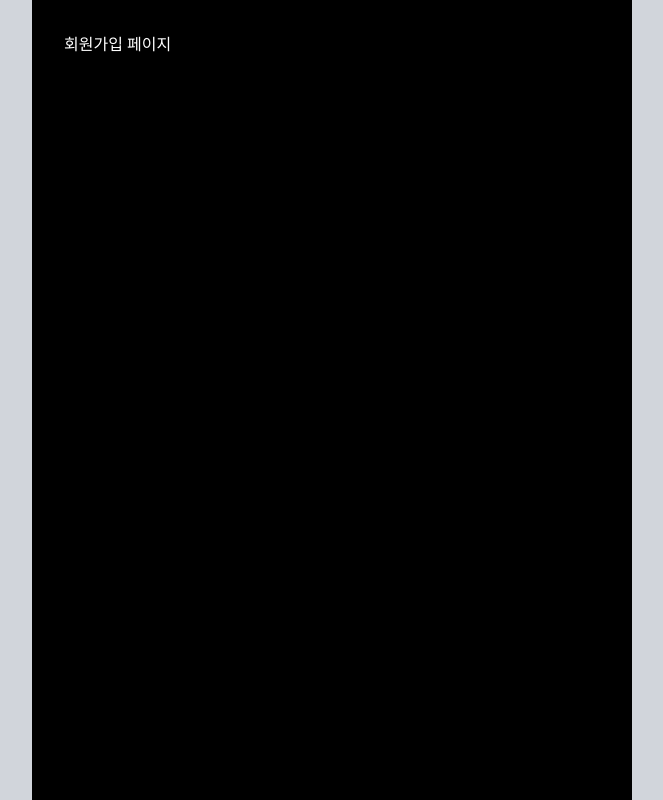
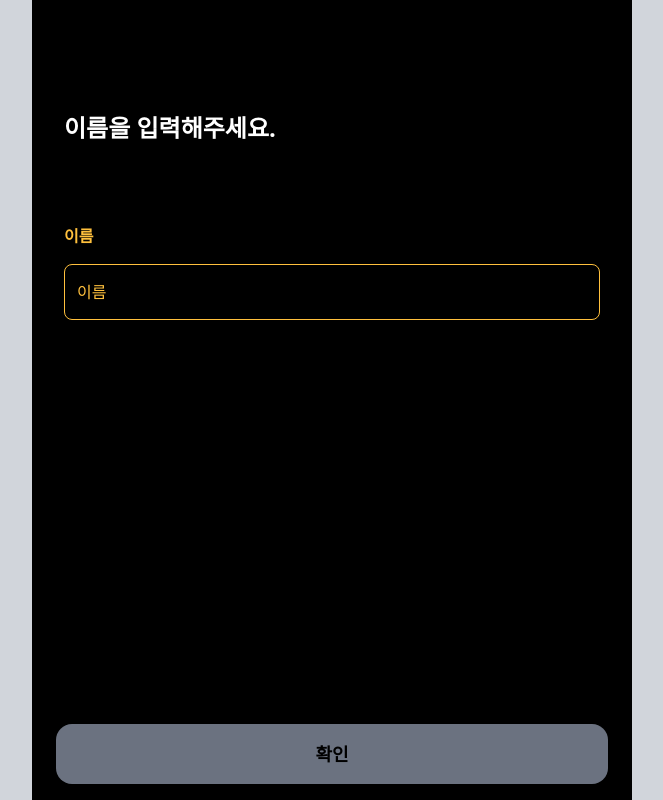
Before and after one commit to FITS-U/FitsU_FE, a Next.js app: page /register in a window 1280 px wide. Shown: the whole page, without its empty margins (308-971 px from the left). Built offline with nearby package versions, Linux system fonts and the light colour scheme.

Commit message:
feat: 회원가입 고유 컴포넌트 구현

```diff
--- a/package.json
+++ b/package.json
@@ -9,6 +9,7 @@
     "lint": "next lint"
   },
   "dependencies": {
+    "axios": "^1.7.7",
     "next": "15.0.3",
     "react": "^18.3.1",
     "react-dom": "^18.3.1",
--- /dev/null
+++ b/src/app/login/components/AboutAuth.tsx
@@ -0,0 +1,181 @@
+import { TitleType, useAuthStore } from "@/store/authStore";
+import { SignupType, useSignupStore } from "@/store/signupStore";
+import { ChangeEvent, KeyboardEvent } from "react";
+
+interface AuthProps {
+  text: string;
+}
+
+// 로그인 또는 회원가입 선택 버튼 컴포넌트
+export const AuthBtn = ({ text }: AuthProps) => {
+  return (
+    <button className="border-2 border-current w-full h-16 text-xl text-main-color font-bold rounded-xl">
+      {text}
+    </button>
+  );
+}
+
+// 로그인-회원가입 단계별 설명 컴포넌트
+export const AuthDescription = ({ text }: AuthProps) => {
+  return (
+    <div className="mt-20 text-2xl font-bold h-28">
+      {text}
+    </div>
+  );
+}
+
+
+export interface AuthInputProps { text:string; title:TitleType; maxLen:number; onNext?:()=>void; }
+// input 버튼 컴포넌트
+export const AuthInput = ({ text, title, maxLen, onNext } : AuthInputProps) => {
+  const { user, setUser } = useAuthStore();
+
+  const onChangeHandler = (e:ChangeEvent<HTMLInputElement>) => {
+    const {value} = e.target;
+    setUser({ ...user, [title]:value });
+  }
+
+  const onKeyDownHandler = (e: KeyboardEvent<HTMLInputElement>) => {
+    if (e.key == "Enter") {
+      if (onNext) onNext();
+    }
+  };
+
+  return (
+    <div className="flex items-center">
+      <div className="w-full flex flex-col text-main-color">
+        <div className="font-semibold mb-4">{text}</div>
+        <input
+          type="text"
+          placeholder={text}
+          maxLength={maxLen}
+          value={user[title]}
+          onChange={onChangeHandler}
+          onKeyDown={onKeyDownHandler}
+          className="w-full h-14 p-3 border border-current rounded-lg bg-black focus:outline-none focus:ring-0 placeholder:text-main-color"
+        />
+      </div>
+    </div>
+  );
+};
+
+
+export interface AuthBtnProps { onNext?:()=>void; title:TitleType; }
+// 하단에 고정되어 있는 버튼 컴포넌트
+export const AuthFixedBtn = ({ onNext, title } :AuthBtnProps ) => {
+  const { user } = useAuthStore();
+  const isDisabled = user[title].trim() === "";
+
+  const onDefault = ()=>{
+    console.log(user);
+  }
+
+  return (
+    <div className="absolute block bottom-4 w-full -left-0">
+      <div className="px-6">
+        <button
+          className={`p-4 w-full x-2 font-bold text-black text-lg rounded-2xl ${
+            isDisabled ? "bg-gray-500" : "bg-main-color"
+          }`}
+          disabled={isDisabled}
+          onClick={onNext}
+        >
+          확인
+        </button>
+      </div>
+    </div>
+  );
+};
+
+
+export interface RegisterInputProps { text:string; title:SignupType; maxLen:number; onNext?:()=>void; }
+// 회원가입 input 버튼 컴포넌트
+export const SignupInput = ({ text, title, maxLen, onNext } : RegisterInputProps) => {
+  const { newUser, setNewUser } = useSignupStore();
+
+  const onChangeHandler = (e:ChangeEvent<HTMLInputElement>) => {
+    const {value} = e.target;
+    setNewUser({ ...newUser, [title]:value });
+  }
+
+  const onKeyDownHandler = (e: KeyboardEvent<HTMLInputElement>) => {
+    if (e.key == "Enter") {
+      if (onNext) onNext();
+    }
+  };
+
+  return (
+    <div className="flex items-center">
+      <div className="w-full flex flex-col text-main-color">
+        <div className="font-semibold mb-4">{text}</div>
+        <input
+          type="text"
+          placeholder={text}
+          maxLength={maxLen}
+          value={newUser[title]}
+          onChange={onChangeHandler}
+          onKeyDown={onKeyDownHandler}
+          className="w-full h-14 p-3 border border-current rounded-lg bg-black focus:outline-none focus:ring-0 placeholder:text-main-color"
+        />
+      </div>
+    </div>
+  );
+};
+
+
+export const RrnInput = ({ title, onNext } : RegisterBtnProps) => {
+  const { newUser, setNewUser } = useSignupStore();
+
+  const onChangeHandler = (e:ChangeEvent<HTMLInputElement>) => {
+    const {value} = e.target;
+    setNewUser({ ...newUser, [title]:value });
+  }
+
+  const onKeyDownHandler = (e: KeyboardEvent<HTMLInputElement>) => {
+    if (e.key == "Enter") {
+      if (onNext) onNext();
+    }
+  };
+
+  return (
+    <div className="mt-8 items-center text-main-color">
+      <div>주민등록번호</div>
+      <div className="flex">
+        <input
+          type="text"
+          placeholder="990101"
+          maxLength={6}
+          value={newUser[title]}
+          onChange={onChangeHandler}
+          onKeyDown={onKeyDownHandler}
+          className=""
+        />
+        <input />
+      </div>
+    </div>
+  );
+}
+
+
+export interface RegisterBtnProps { onNext?:()=>void; title:SignupType; }
+// 하단에 고정되어 있는 버튼 컴포넌트
+export const SignupFixedBtn = ({ onNext, title } :RegisterBtnProps ) => {
+  const { newUser } = useSignupStore();
+  const isDisabled = newUser[title] === "";
+
+  return (
+    <div className="absolute block bottom-4 w-full -left-0">
+      <div className="px-6">
+        <button
+          className={`p-4 w-full x-2 font-bold text-black text-lg rounded-2xl ${
+            isDisabled ? "bg-gray-500" : "bg-main-color"
+          }`}
+          disabled={isDisabled}
+          onClick={onNext}
+        >
+          확인
+        </button>
+      </div>
+    </div>
+  );
+};
--- a/src/app/login/components/LoginInput.tsx
+++ b/src/app/login/components/LoginInput.tsx
@@ -1,4 +1,4 @@
-import { AuthBtnProps, AuthDescription, AuthFixedBtn, AuthInput, AuthInputProps } from "@/components/AboutAuth";
+import { AuthBtnProps, AuthDescription, AuthFixedBtn, AuthInput, AuthInputProps } from "@/app/login/components/AboutAuth";
 
 export interface LoginInputProps extends AuthBtnProps, AuthInputProps {
   inputText: string;
--- a/src/components/AboutAuth.tsx
+++ b/src/app/login/components/Signup.tsx
@@ -3,15 +3,6 @@ import { ChangeEvent, KeyboardEvent } from "react";
 
 interface AuthProps {
   text: string;
-}
-
-// 로그인 또는 회원가입 선택 버튼 컴포넌트
-export const AuthBtn = ({ text }: AuthProps) => {
-  return (
-    <button className="border-2 border-current w-full h-16 text-xl text-main-color font-bold rounded-xl">
-      {text}
-    </button>
-  );
 }
 
 // 로그인-회원가입 단계별 설명 컴포넌트
--- /dev/null
+++ b/src/app/login/components/SignupInput.tsx
@@ -0,0 +1,19 @@
+import { AuthDescription, RegisterBtnProps, RegisterInputProps, RrnInput, SignupFixedBtn, SignupInput } from "@/app/login/components/AboutAuth";
+
+export interface SignupInputProps extends RegisterBtnProps, RegisterInputProps {
+  descText: string;
+  inputText: string;
+}
+
+export default ({ descText, inputText, title, maxLen, onNext }: SignupInputProps) => {
+  return (
+    <div>
+      <AuthDescription text={descText} />
+      <SignupInput text={inputText} title={title} maxLen={maxLen} onNext={onNext} />
+      {title == "phoneNum" && (
+        <RrnInput title={"rrn"} onNext={onNext}/>
+      )}
+      <SignupFixedBtn title={title} onNext={onNext} />
+    </div>
+  );
+}
--- a/src/app/page.tsx
+++ b/src/app/page.tsx
@@ -1,4 +1,4 @@
-import { AuthBtn } from "@/components/AboutAuth";
+import { AuthBtn } from "@/app/login/components/AboutAuth";
 import Link from "next/link";
 
 export default function Home() {
--- a/src/app/register/page.tsx
+++ b/src/app/register/page.tsx
@@ -1,7 +1,37 @@
+"use client"
+
+import { useSignupStore } from "@/store/signupStore";
+import { useRouter } from "next/navigation";
+import { useState } from "react";
+import SignupInput, { SignupInputProps } from "../login/components/SignupInput";
+
 const RegisterPage = () => {
+  const { newUser } = useSignupStore();
+  const [step, setStep] = useState(0);
+  const router = useRouter();
+
+  const SignupInputList: SignupInputProps[] = [
+    {
+      title: "name",
+      descText: "이름을 입력해주세요.",
+      inputText: "이름",
+      onNext: () => setStep(1),
+      maxLen: 6,
+      text: ""
+    },
+    {
+      title: "phoneNum",
+      descText: "휴대폰 번호를 입력해주세요.",
+      inputText: "휴대폰 번호",
+      onNext: () => setStep(2),
+      maxLen: 11,
+      text: ""
+    },
+  ]
+
   return (
-    <div className="p-8 text-white">
-      회원가입 페이지
+    <div className="p-8 text-white h-screen relative overflow-hidden">
+      <SignupInput {...SignupInputList[step]} />
     </div>
   );
 }
--- /dev/null
+++ b/src/store/signupStore.tsx
@@ -0,0 +1,32 @@
+import { create } from "zustand"
+
+export type SignupType = "name"
+                        | "phoneNum"
+                        | "rrn"
+                        | "varifyNum"
+                        | "cardBenefits";
+
+
+interface SignupState {
+  name: string;
+  phoneNum: string;
+  rrn: string;
+  varifyNum: string;
+  cardBenefits: string[];
+}
+
+interface SignupUser {
+  newUser: SignupState;
+  setNewUser: (newUser: SignupState) => void;
+}
+
+export const useSignupStore = create<SignupUser>((set) => ({
+  newUser: {
+    name: "",
+    phoneNum: "",
+    rrn: "",
+    varifyNum: "",
+    cardBenefits: [],
+  },
+  setNewUser: (newUser) => set({ newUser }),
+}))
```
Also changed, not shown: 1 other file (tests, documents, lock files or other folders).
